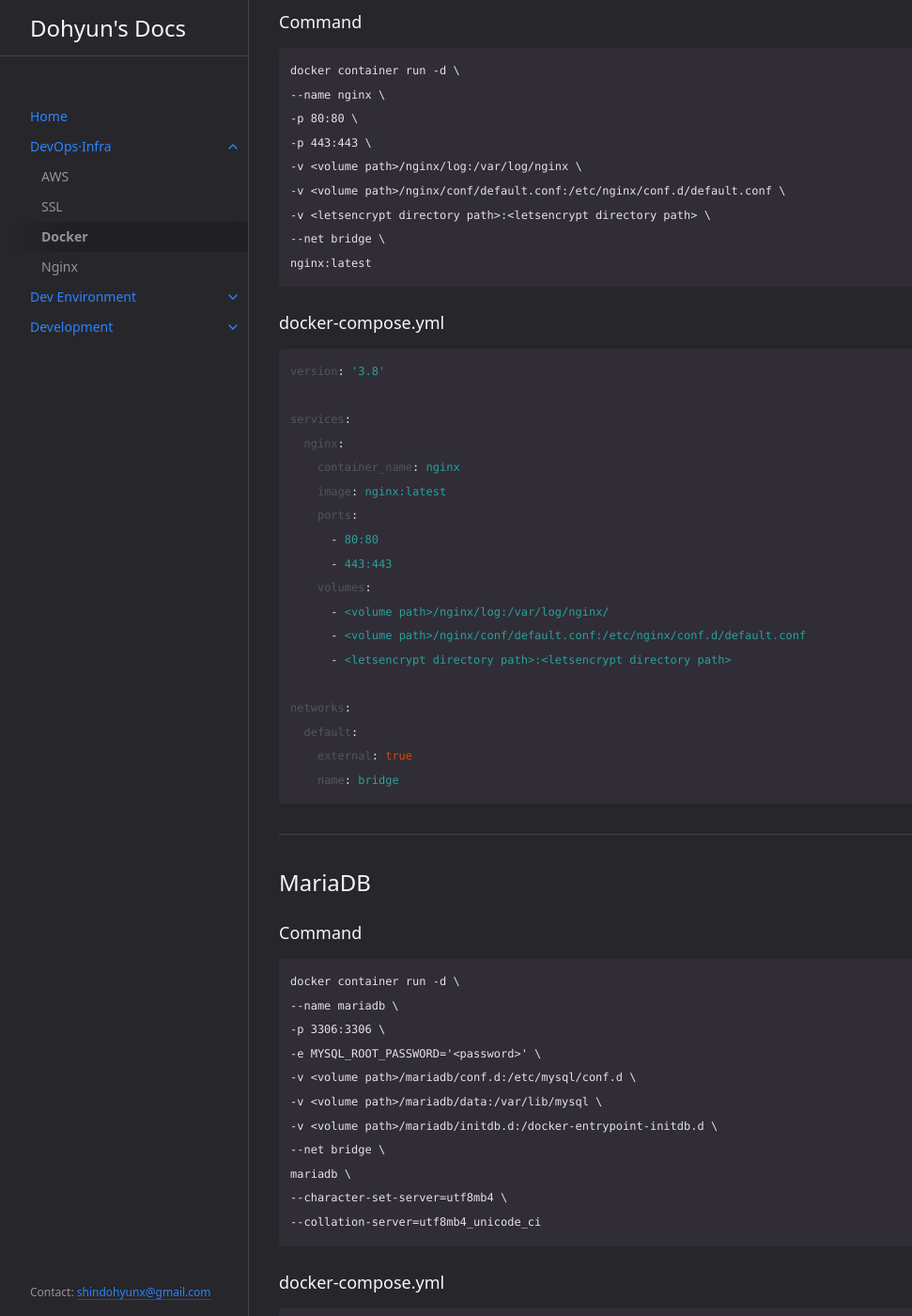
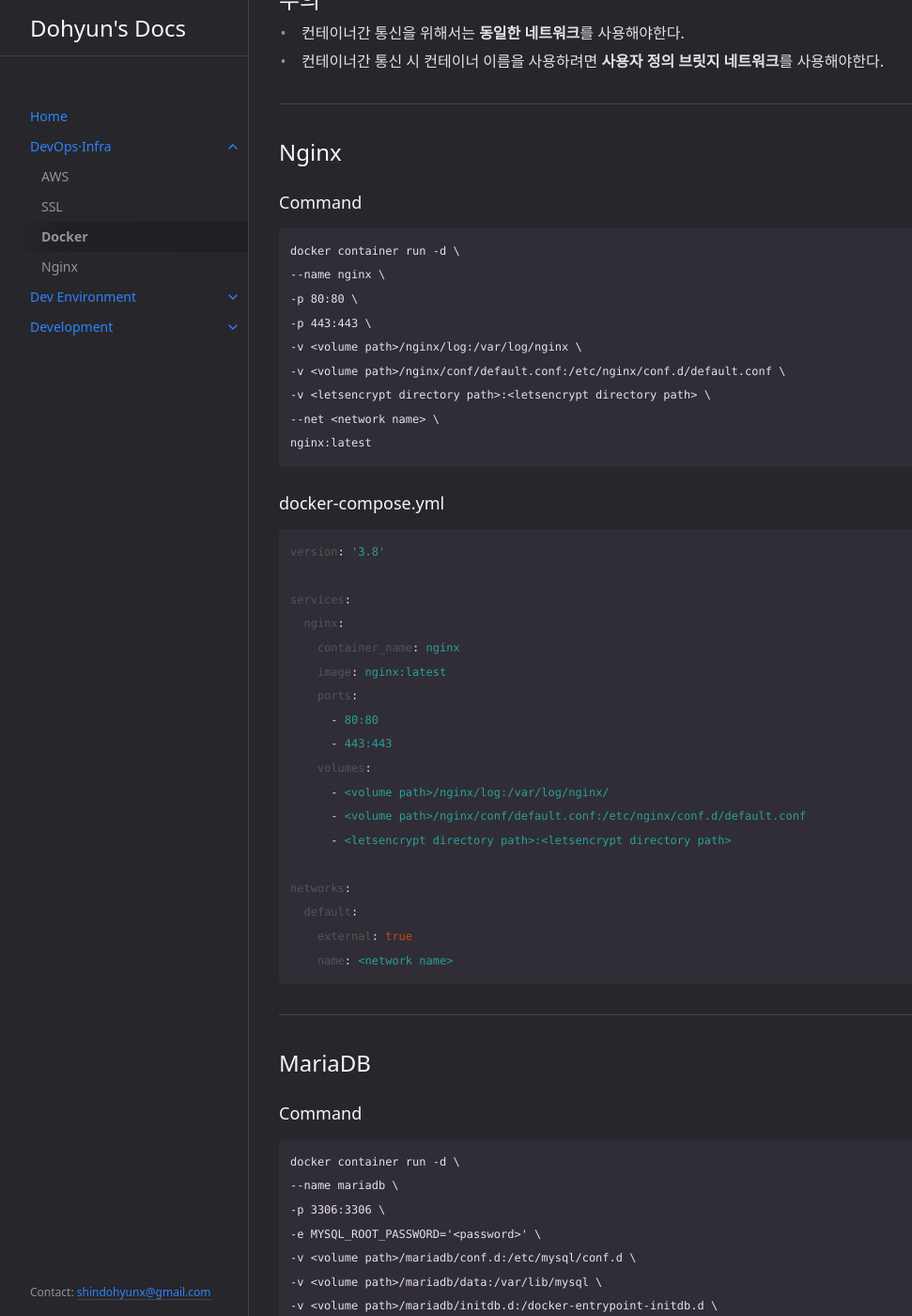
Before and after one commit to shindohyun/shindohyun.github.io, a Jekyll site: the page built from docs/devops-infra/docker.md, in a window 1280 px wide and 1400 px high, scrolled down 1306 px. Shown: the whole window at 94% size, without its empty margins (107-1078 px from the left). Built offline with Jekyll 4.4.1, drawn with Linux system fonts in a browser that asks for light colours; some of the changed text lies outside the part shown.

Commit message:
[수정] Docker > 컨테이너간 통신 시 주의할 점 및 명령어

````diff
--- a/docs/devops-infra/docker.md
+++ b/docs/devops-infra/docker.md
@@ -37,7 +37,13 @@ nav_order: 3
 
 ### 오퍼레이팅
 - 컨테니어 SSH 접속: `docker exec -it <container name> /bin/bash`
-- Docker 컨테이너끼리 통신하는지 확인: `docker exec <from container name> ping <to container name>`
+- 컨테이너간 통신 확인: `docker exec <from container name> ping <to container name>`
+
+---
+
+## 주의
+- 컨테이너간 통신을 위해서는 **동일한 네트워크**를 사용해야한다.
+- 컨테이너간 통신 시 컨테이너 이름을 사용하려면 **사용자 정의 브릿지 네트워크**를 사용해야한다.
 
 ---
 
@@ -53,7 +59,7 @@ docker container run -d \
 -v <volume path>/nginx/log:/var/log/nginx \
 -v <volume path>/nginx/conf/default.conf:/etc/nginx/conf.d/default.conf \
 -v <letsencrypt directory path>:<letsencrypt directory path> \
---net bridge \
+--net <network name> \
 nginx:latest
 ```
 
@@ -77,7 +83,7 @@ services:
 networks:
   default:
     external: true
-    name: bridge
+    name: <network name>
 ```
 
 ---
@@ -94,7 +100,7 @@ docker container run -d \
 -v <volume path>/mariadb/conf.d:/etc/mysql/conf.d \
 -v <volume path>/mariadb/data:/var/lib/mysql \
 -v <volume path>/mariadb/initdb.d:/docker-entrypoint-initdb.d \
---net bridge \
+--net <network name> \
 mariadb \
 --character-set-server=utf8mb4 \
 --collation-server=utf8mb4_unicode_ci
@@ -124,5 +130,5 @@ services:
 networks:
   default:
     external: true
-    name: bridge
+    name: <network name>
 ```
````
